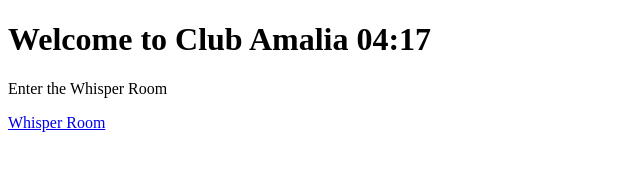
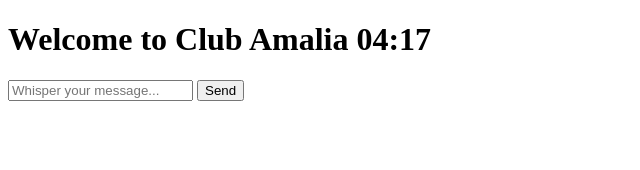
Before and after one commit to Satsumurakyoko/club_amalia0417, a plain HTML site: page index.html in a window 1280 px wide. Shown: the whole page, without its empty margins (0-640 px from the left). Drawn offline with Linux system fonts and the light colour scheme.

Commit message:
Update index.html

```diff
--- a/index.html
+++ b/index.html
@@ -7,11 +7,27 @@
     <link href="style.css" rel="stylesheet">
 </head>
 <body>
-<div class="container">
-    <h1>Welcome to Club Amalia 04:17</h1>
-    <p>Enter the Whisper Room</p>
-    <a href="whisper_room.html">Whisper Room</a>
-</div>
-<script src="script.js"></script>
+    <div class="container">
+        <h1>Welcome to Club Amalia 04:17</h1>
+        <div id="chat">
+            <div id="messages"></div>
+            <input type="text" id="input" placeholder="Whisper your message...">
+            <button onclick="sendMessage()">Send</button>
+        </div>
+    </div>
+
+    <script>
+        function sendMessage() {
+            const input = document.getElementById("input");
+            const messages = document.getElementById("messages");
+            if (input.value.trim() !== "") {
+                const message = document.createElement("div");
+                message.textContent = input.value;
+                messages.appendChild(message);
+                input.value = "";
+                messages.scrollTop = messages.scrollHeight;
+            }
+        }
+    </script>
 </body>
 </html>
```
